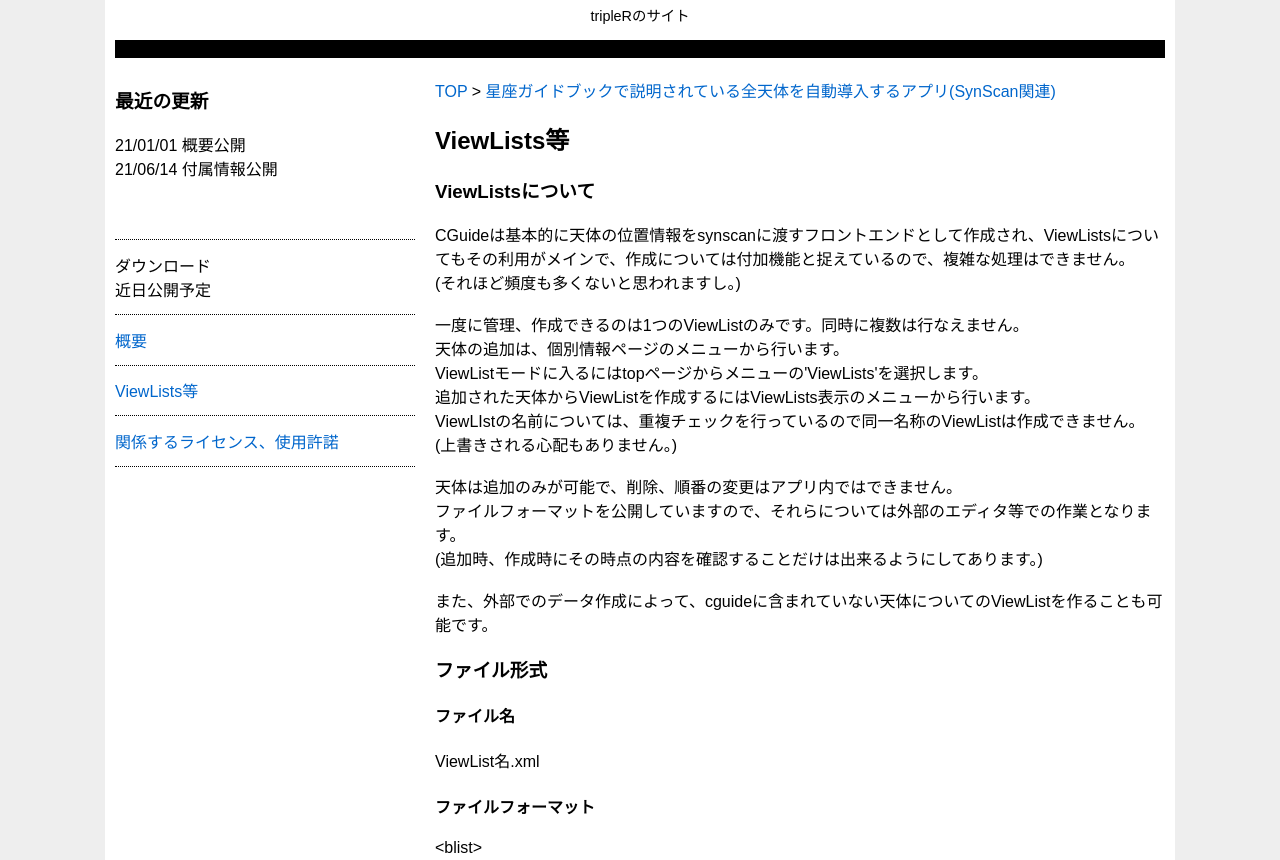
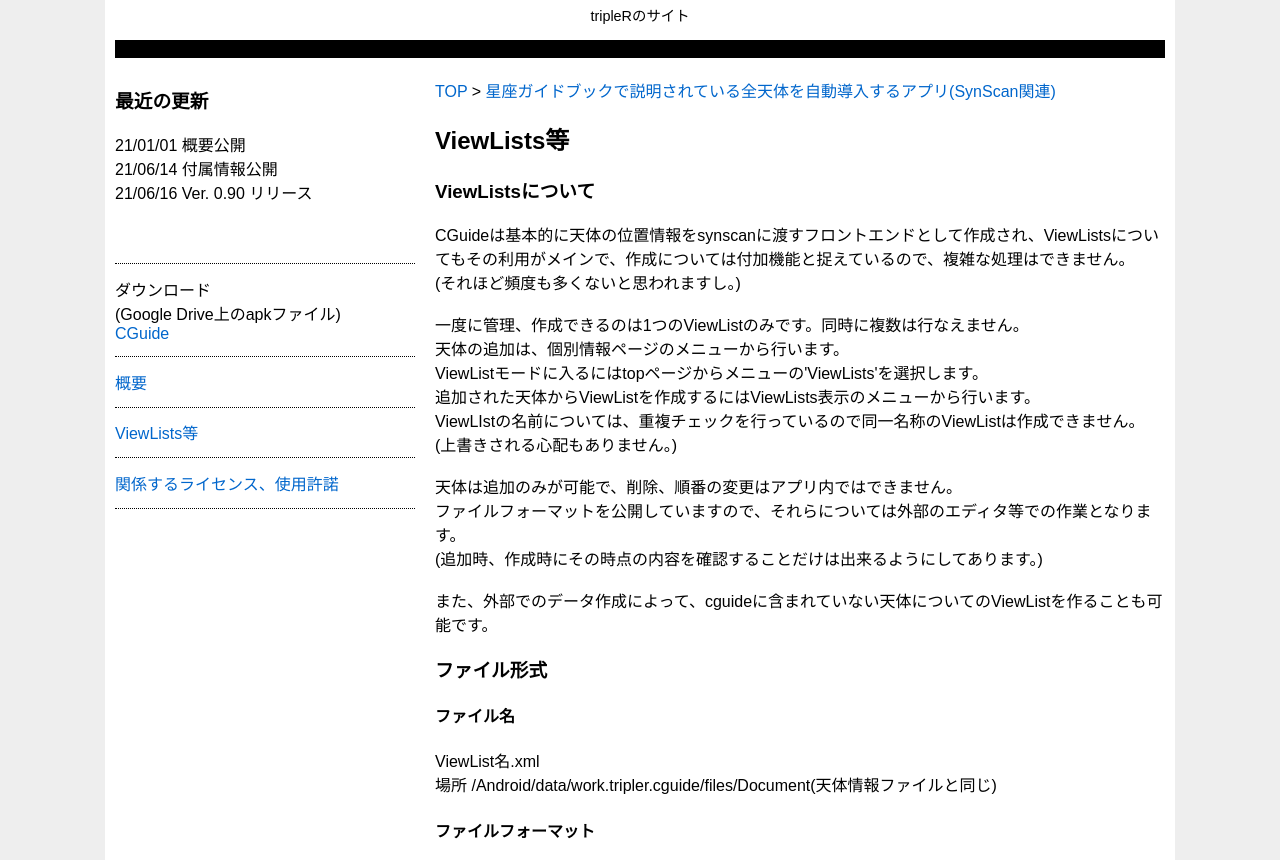
Before and after one commit to 3rtripler/3rtripler, a plain HTML site: page cguide/viewlist.html in a window 1280 px wide. Shown: the part 57-917 px from the top of the page. Drawn offline with Linux system fonts and the light colour scheme.

Commit message:
Update viewlist.html

```diff
--- a/cguide/viewlist.html
+++ b/cguide/viewlist.html
@@ -72,7 +72,7 @@
 		また、外部でのデータ作成によって、cguideに含まれていない天体についてのViewListを作ることも可能です。</p>
 		<h3>ファイル形式</h3>
 		<h4>ファイル名 </h4>
-		<p>ViewList名.xml</p>
+		<p>ViewList名.xml<br>場所 /Android/data/work.tripler.cguide/files/Document(天体情報ファイルと同じ)</p>
 		<h4>ファイルフォーマット</h4>
 		<p>&lt;blist&gt;<br>&lt;b cname="星座名" key="オブジェクトキー" name="天体名" ra="赤経"
 		dec="赤緯"/&gt;<br>&lt;b ... /&gt;<br>&lt;/blist&gt;<br><br>星座名、天体名はViewListの要素として表示されます。<br>
@@ -98,7 +98,8 @@
 
 		<p>オブジェクトキーについても、CGuideと独立して作成する場合には、内部の名称と競合しなければ何でも構いません。</p>
 		<h4>赤経 赤緯</h4>
-		<p>synscan APIの位置情報フォーマットである16進4桁で表します。(標準精度を使用しているので)<br><br>
+		<p>synscan APIの位置情報フォーマットである16進4桁で表します。(標準精度を使用しているので)<br>
+		実際の表記は、xHHHHの形式になります。(例えばx01AE)<br><br>
 		標準精度の分解能は360/2**16で約19.8秒、約1/3分。(高精度の場合は360/2**24で約0.08秒)<br>
 		天体の赤経赤緯を秒で表し、その全周(360x60x60)に対する割合に2**16を乗じた数値を16進変換したもの。<br><br>
 		外部でviewlistを作成する際に、名称や赤経赤緯を度分秒で入力したcsvファイルを用意すれば、それからViewLIst形式のmxlフアイルを出力するようなツールを今後提供することを考えています。</p>
@@ -114,10 +115,15 @@
 		<aside>
 			<h3>最近の更新</h3>
 			<p>
-			21/01/01 概要公開<br>21/06/14 付属情報公開</p>
+			21/01/01 概要公開<br>21/06/14 付属情報公開<br>21/06/16 Ver. 0.90 リリース</p>
 		<h3>&nbsp;</h3>
 			<ul>
-				<li>ダウンロード<br>近日公開予定</li>
+				<li>ダウンロード<br>
+(Google
+				Drive上のapkファイル)<br>
+
+				<a href="https://drive.google.com/file/d/1P9uVNON3PMT76JTPTOs7bbpXd9CZhcvx/view?usp=sharing">
+				CGuide</a></li>
 				<li><a href="index.html">概要</a></li>
 				<li><a href="viewlist.html">ViewLists等</a></li>
 				<li><a href="lisence.html">関係するライセンス、使用許諾</a></li>
```
